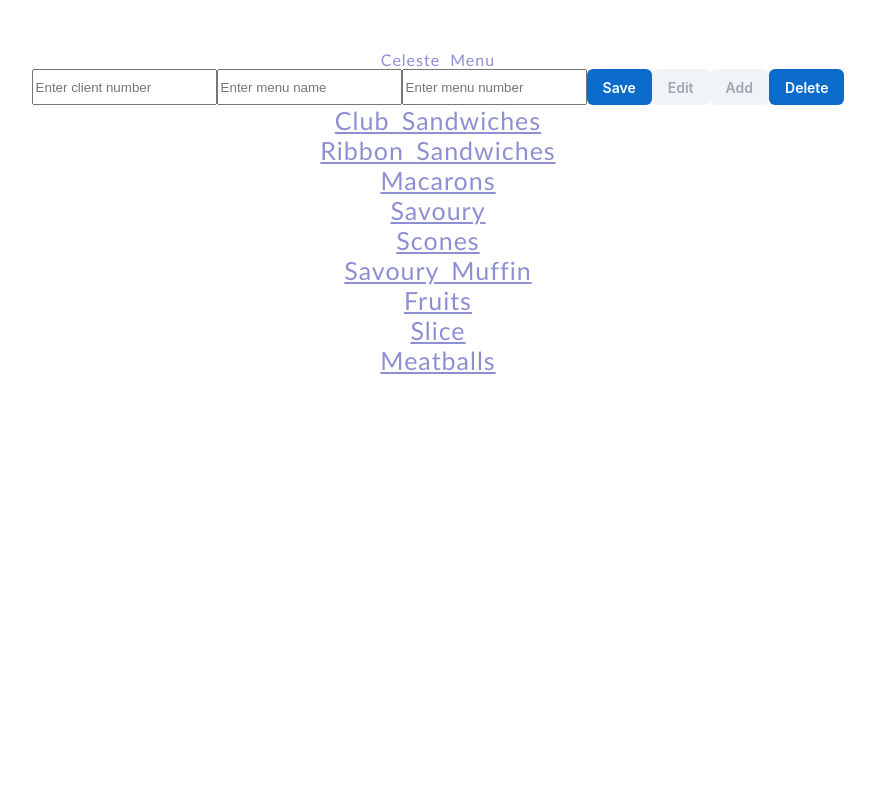
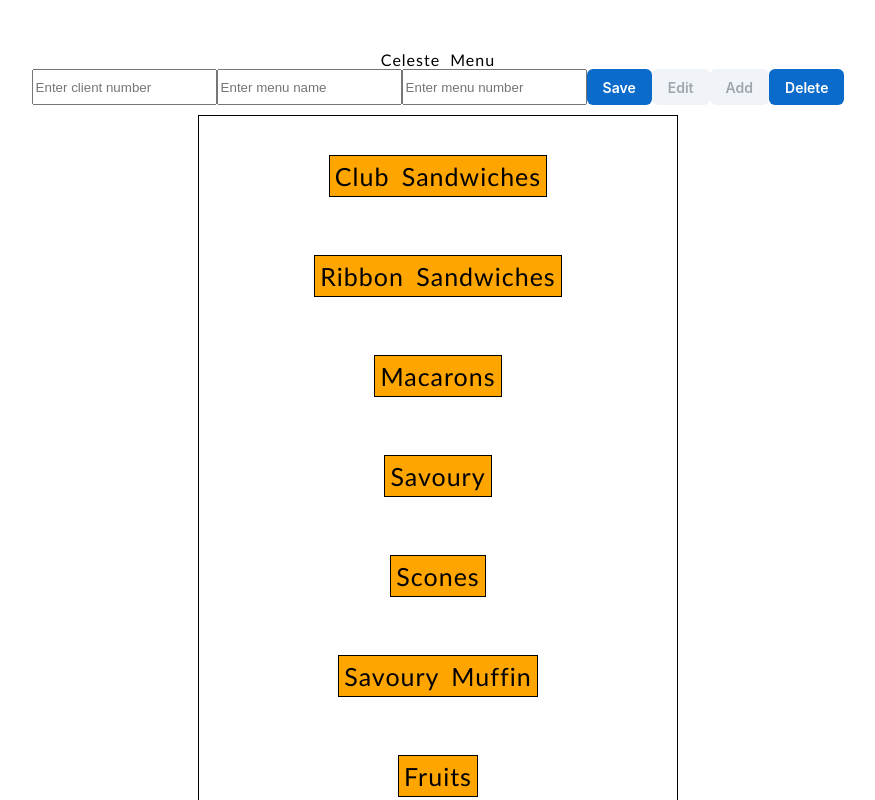
Before and after one commit to PritamMaharjan86/Menu-tracker, a React (Create React App) app: page / in a window 1280 px wide. Shown: the top 800 px of the page, without its empty margins (202-1077 px from the left). Built offline with nearby package versions, Linux system fonts and the light colour scheme.

Commit message:
feature/3/UI

```diff
--- a/src/App.css
+++ b/src/App.css
@@ -5,7 +5,7 @@
   font-style: normal;
   letter-spacing: 1px;
   word-spacing: 5px;
-    color: #8d8fd3;
+    color: black;
   width: 500px;
   height: 800px;
   margin: auto;
@@ -56,9 +56,25 @@
 
 .title
 {
-  text-decoration: underline;
+  border: 1px solid black;
+  background-color: orange;
+  padding: 5px;
   font-size: 25px;
+  line-height: 4;
 
+}
+
+.menu
+{
+   border: 1px solid black;
+   margin:10px;
+   padding: 10px;
 
 
 }
+
+li
+{
+  line-height: 2;
+  word-spacing: 5px;
+}
--- a/src/App.js
+++ b/src/App.js
@@ -63,6 +63,7 @@ export default function App() {
         newItem = {
           id: items.length + 1,
           name: (client) + " " + (name) + '/' + (number),
+          pax: (number),
           category: "Category B"
         };
         break;
@@ -70,6 +71,7 @@ export default function App() {
         newItem = {
           id: items.length + 1,
           name: (client) + " " + (name) + '/' + (number),
+          pax: (number),
           category: "Category C"
         };
         break;
@@ -78,6 +80,7 @@ export default function App() {
         newItem = {
           id: items.length + 1,
           name: (client) + " " + (name) + '/' + (number),
+          pax: (number),
           category: "Category D"
         };
         break;
@@ -143,11 +146,11 @@ export default function App() {
 
 
 
-        <Box sx={{ display: 'flex', gap: 9, flexWrap: 'wrap' }}>
+        <Box sx={{ display: 'flex', gap: 19, flexWrap: 'wrap' }}>
           <Button disabled={saveDisabled} onClick={handleAddItem}>Save</Button>
         </Box>
 
-        <Box sx={{ display: 'flex', gap: 9, flexWrap: 'wrap' }}>
+        <Box sx={{ display: 'flex', gap: 19, flexWrap: 'wrap' }}>
           <Button disabled={editDisabled} onClick={handleEdit}>Edit</Button>
         </Box>
 
@@ -216,12 +219,12 @@ export default function App() {
               .map(item => (
                 <li key={item.id}>
                   {item.name} {item.pax * 1.5 + "each"}
-                  {item.pax <  30 ? (
-                    <span> {(item.pax  * 1.5)  / 15} Small Platters </span>
+                  {item.pax < 30 ? (
+                    <span> {(item.pax * 1.5) / 15}small platters </span>
                   ) : (
-                    <div>
-                      <span> {(item.pax * 1.5) / 24} Large Platters</span>
-                    </div>
+
+                    <span> {(item.pax * 1.5) / 24}large platters</span>
+
                   )}
                 </li>
               ))}
@@ -234,7 +237,7 @@ export default function App() {
             {items
               .filter(item => item.category === "Category A")
               .map(item => (
-                <li key={item.id}>{item.name} {item.pax * 1.5 + " bacon puff"} {item.pax * 1.5 + " spinach puff"}</li>
+                <li key={item.id}>{item.name} {item.pax * 1.5 + "bacon puff"} {item.pax * 1.5 + "spinach puff"}</li>
               ))}
           </div>
         </div>
```
